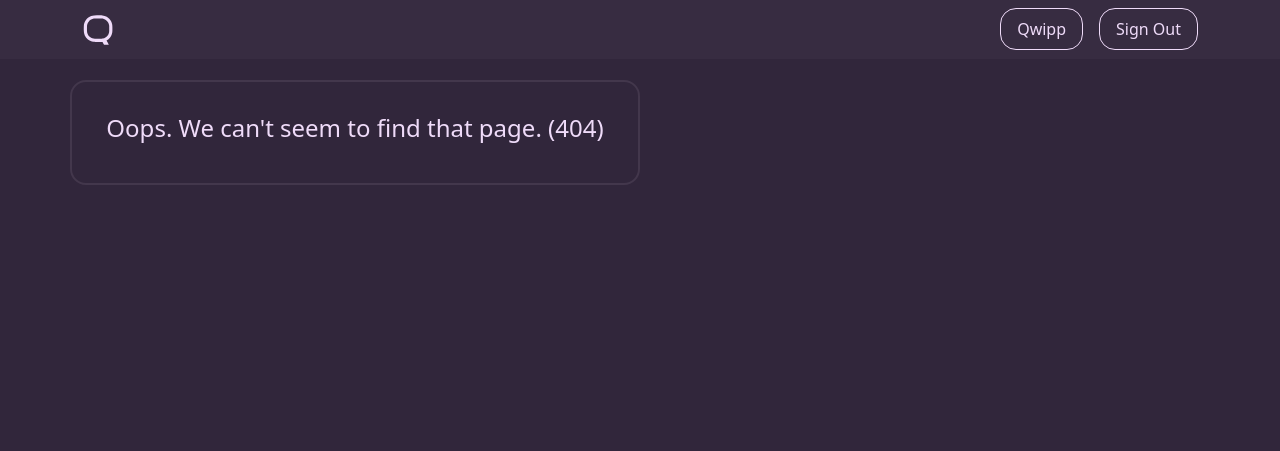
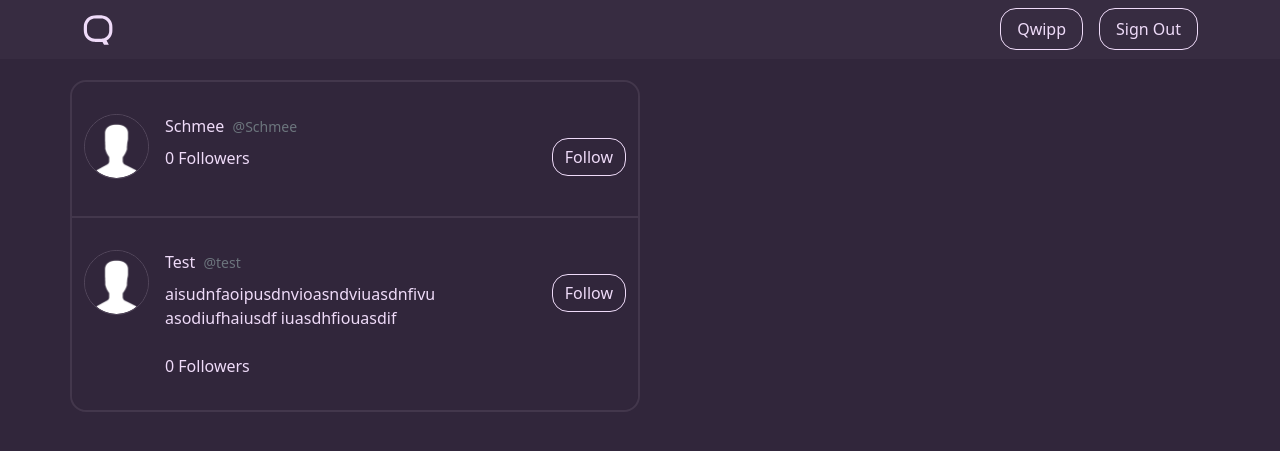
Before and after one commit to flynnsol/Qwippit, a Flask app: a page that uses qwippit/templates/main/layout.html in a window 1280 px wide. Shown: the top 451 px of the page. Run offline with Flask 3, Linux system fonts and the light colour scheme; a user stored in the database is signed in.

Commit message:
following mostly finished

```diff
--- a/qwippit/static/main.css
+++ b/qwippit/static/main.css
@@ -186,6 +186,38 @@ a {
     border-bottom: none;
     border-bottom-right-radius: 1rem;
     border-bottom-left-radius: 1rem;
+}
+
+.content-section-last {
+    cursor: pointer;
+    padding-top: 2rem;
+    padding-bottom: 2rem;
+    border-bottom: none;
+    border-color: #43374C;
+    background-color: #31263B;
+    transition: background-color 0.25s ease;
+}
+
+.content-section-last:hover {
+    background-color: #372C41;
+}
+
+.content-section-only {
+    cursor: pointer;
+    padding-top: 2rem;
+    padding-bottom: 2rem;
+    border-bottom: none;
+    border-color: #43374C;
+    background-color: #31263B;
+    border-top-right-radius: 1rem;
+    border-top-left-radius: 1rem;
+    border-bottom-right-radius: 1rem;
+    border-bottom-left-radius: 1rem;
+    transition: background-color 0.25s ease;
+}
+
+.content-section-only:hover {
+    background-color: #372C41;
 }
 
 .border-highlight {
@@ -431,6 +463,18 @@ input:-webkit-autofill:focus {
     resize: none;
 }
 
+/* Followers/Following */
+
+.user-feed:first-child {
+    border-top-right-radius: 1rem;
+    border-top-left-radius: 1rem;
+}
+
+.user-feed-last {
+    border-bottom-right-radius: 1rem;
+    border-bottom-left-radius: 1rem;
+}
+
 
 /* alert flash messages */
 
--- /dev/null
+++ b/qwippit/templates/users/userfollowers.html
@@ -0,0 +1,78 @@
+{% extends "main/layout.html" %}
+{% block content %}
+    <div class="followers">
+        {% for user in followers %}
+            {% if loop.length == 1 %}
+                <article onclick="location.href='{{ url_for('users.profile', username=user.username) }}'" class="row content-section-only user-feed">
+            {% elif loop.last %}
+                <article onclick="location.href='{{ url_for('users.profile', username=user.username) }}'" class="row content-section-last user-feed-last">
+            {% else %}
+                <article onclick="location.href='{{ url_for('users.profile', username=user.username) }}'" class="row content-section user-feed">
+            {% endif %}
+                <div class="d-flex media">
+                    <div class="col-lg d-flex">
+                        <img class="me-3 rounded-circle border border-highlight" width="65px" height="65px" src="{{ url_for('static', filename='profile_pics/' + user.image_file) }}">
+                        <div class="media-body">
+                            <div class="article-metadata mb-2">
+                                <a class="author-link me-1" href="{{ url_for('users.profile', username=user.username) }}">{{ user.displayname }}</a>
+                                <small class="text-muted">@{{ user.username }}</small>
+                            </div>
+                            {% if user.bio %}
+                                <div class="article-metadata bio mb-4">
+                                    <p class="main-font-nh">{{ user.bio }}</p>
+                                </div>
+                            {% endif %}
+                            <div class="followers-following mt-2">
+                                <div class="followers">
+                                    {% if user.followers.count() == 1 %}
+                                        <a href="{{ url_for('users.user_followers', username=user.username) }}" class="main-font" id="user-followers-{{ user.id }}">{{ user.followers.count() | number_format }} Follower</a>
+                                    {% else %}
+                                        <a href="{{ url_for('users.user_followers', username=user.username) }}" class="main-font" id="user-followers-{{ user.id }}">{{ user.followers.count() | number_format }} Followers</a>
+                                    {% endif %}
+                                </div>
+                            </div>
+                        </div>
+                    </div>
+                    {% if request.MOBILE %}
+                        <div class="follow col-sm ms-4 mt-4" style="text-align: right;">
+                    {% else %}
+                        <div class="follow col-sm mt-4" style="text-align: right;">
+                    {% endif %}
+                        {% if current_user.is_following(user) %}
+                            <button type="button" id="follow-button-{{ user.id }}" onclick="followUser('{{ user.id }}'); event.stopPropagation();" class="btn btn-primary mb-2">Unfollow</button>
+                        {% elif current_user == user %}
+
+                        {% else %}
+                            <button type="button" id="follow-button-{{ user.id }}" onclick="followUser('{{ user.id }}'); event.stopPropagation();" class="btn btn-outline-primary mb-2">Follow</button>
+                        {% endif %}
+                    </div>
+                </div>
+            </article>
+        {% endfor %}
+        <script>
+          function followUser(user_id) {
+                var btn = document.getElementById("follow-button-" + user_id);
+                if (btn.getAttribute("class") === "btn btn-outline-primary mb-2") {
+                    btn.setAttribute("class", "btn btn-primary mb-2");
+                    btn.innerHTML = 'Unfollow';
+                } else {
+                    btn.setAttribute("class", "btn btn-outline-primary mb-2");
+                    btn.innerHTML = 'Follow';
+                }
+
+                $.ajax({
+                    url: '/u/' + user_id + '/follow',
+                    type: 'POST',
+                    data: { user_id },
+                    success: function (data) {
+                        if (parseInt(data) === 1) {
+                            $('#user-followers-' + user_id).text(data + " Follower");
+                        } else {
+                            $('#user-followers-' + user_id).text(data + " Followers");
+                        }
+                    }
+                });
+            }
+        </script>
+    </div>
+{% endblock content %}
--- a/qwippit/users/routes.py
+++ b/qwippit/users/routes.py
@@ -18,6 +18,14 @@ users = Blueprint('users', __name__)
 reset_blacklist = set()
 verify_blacklist = set()
 
+def number_format(num):
+    magnitude = 0
+    while num >= 1000:
+        num = float('{:.3g}'.format(num))
+        magnitude += 1
+        num /= 1000.0
+    formatted_num = '{:,.1f}'.format(num) if 1000 <= num < 10000 else '{:f}'.format(num)
+    return '{}{}'.format(formatted_num.rstrip('0').rstrip('.'), ['', 'K', 'M', 'B', 'T'][magnitude])
 
 
 @users.route("/signup", methods=['GET', 'POST'])
@@ -60,7 +68,7 @@ def signout():
     return redirect(url_for('main.home'))
 
 
-@users.route("/<string:username>")
+@users.route("/u/<string:username>")
 def profile(username):
     user = User.query.filter(func.lower(User.username) == func.lower(username)).first_or_404()
     qwipps = Qwipp.query.filter_by(author=user)\
@@ -71,7 +79,7 @@ def profile(username):
 
 
 # Qwipps
-@users.route("/<string:username>/qwipp/<int:qwipp_id>")
+@users.route("/u/<string:username>/qwipp/<int:qwipp_id>")
 def qwipp(username, qwipp_id):
     user = User.query.filter(func.lower(User.username) == func.lower(username)).first_or_404()
     qwipp = Qwipp.query.get_or_404(qwipp_id)
@@ -99,7 +107,7 @@ def qwipp(username, qwipp_id):
         return render_template('qwipps/qwipp.html', title=user.displayname + " (@" + username + ")", qwipp=qwipp, user=user)
 
 
-@users.route("/<string:username>/qwipp/<int:qwipp_id>/edit", methods=['GET', 'POST'])
+@users.route("/u/<string:username>/qwipp/<int:qwipp_id>/edit", methods=['GET', 'POST'])
 @login_required
 def update_qwipp(username, qwipp_id):
     qwipp = Qwipp.query.get_or_404(qwipp_id)
@@ -117,7 +125,7 @@ def update_qwipp(username, qwipp_id):
     return render_template('qwipps/edit_qwipp.html', title=qwipp.author.displayname + " (@" + username + ")", qwipp=qwipp, qwipp_form=form)
 
 
-@users.route('/<string:username>/qwipp/<int:qwipp_id>/delete', methods=['POST'])
+@users.route('/u/<string:username>/qwipp/<int:qwipp_id>/delete', methods=['POST'])
 @login_required
 def delete_qwipp(username, qwipp_id):
     qwipp = Qwipp.query.get_or_404(qwipp_id)
@@ -129,12 +137,12 @@ def delete_qwipp(username, qwipp_id):
     return redirect(url_for('main.home'))
 
 
-@users.route('/<string:username>/qwipp/<int:qwipp_id>/like', methods=['POST'])
+@users.route('/u/<string:username>/qwipp/<int:qwipp_id>/like', methods=['POST'])
 @login_required
 def like_qwipp(username, qwipp_id):
     qwipp = Qwipp.query.get_or_404(qwipp_id)
     if qwipp.author == current_user:
-        return jsonify({'likes': qwipp.likes})
+        return jsonify(number_format(qwipp.likes))
 
     if qwipp in current_user.liked_qwipps:
         current_user.liked_qwipps.remove(qwipp)
@@ -144,10 +152,10 @@ def like_qwipp(username, qwipp_id):
         qwipp.likes = qwipp.likes + 1
 
     db.session.commit()
-    return jsonify({'likes': qwipp.likes})
+    return jsonify(number_format(qwipp.likes))
 
 
-@users.route("/<string:username>/qwipp/<int:qwipp_id>/reply", methods=['GET', 'POST'])
+@users.route("/u/<string:username>/qwipp/<int:qwipp_id>/reply", methods=['GET', 'POST'])
 @login_required
 def reply_qwipp(username, qwipp_id):
     qwipp = Qwipp.query.get_or_404(qwipp_id)
@@ -163,7 +171,7 @@ def reply_qwipp(username, qwipp_id):
 
 
 # Qwills
-@users.route("/<string:username>/qwill/<int:qwill_id>")
+@users.route("/u/<string:username>/qwill/<int:qwill_id>")
 def qwill(username, qwill_id):
     user = User.query.filter(func.lower(User.username) == func.lower(username)).first_or_404()
     qwill = Qwill.query.get_or_404(qwill_id)
@@ -183,7 +191,7 @@ def qwill(username, qwill_id):
     return render_template('qwills/qwill.html', title=user.displayname + " (@" + username + ")", qwill=qwill, user=user)
 
 
-@users.route("/<string:username>/qwill/<int:qwill_id>/edit", methods=['GET', 'POST'])
+@users.route("/u/<string:username>/qwill/<int:qwill_id>/edit", methods=['GET', 'POST'])
 @login_required
 def update_qwill(username, qwill_id):
     qwill = Qwill.query.get_or_404(qwill_id)
@@ -203,7 +211,7 @@ def update_qwill(username, qwill_id):
     return render_template('qwills/edit_qwill.html', title=qwill.author.displayname + " (@" + username + ")", qwill=qwill, qwill_form=form)
 
 
-@users.route('/<string:username>/qwill/<int:qwill_id>/delete', methods=['POST'])
+@users.route('/u/<string:username>/qwill/<int:qwill_id>/delete', methods=['POST'])
 @login_required
 def delete_qwill(username, qwill_id):
     qwill = Qwill.query.get_or_404(qwill_id)
@@ -215,27 +223,25 @@ def delete_qwill(username, qwill_id):
     return redirect(url_for('main.home'))
 
 
-@users.route('/<string:username>/qwill/<int:qwill_id>/like', methods=['POST'])
+@users.route('/u/<string:username>/qwill/<int:qwill_id>/like', methods=['POST'])
+@login_required
 def like_qwill(username, qwill_id):
     qwill = Qwill.query.get_or_404(qwill_id)
-    if current_user.is_authenticated:
-        if qwill.author == current_user:
-            return jsonify({'likes': qwill.likes})
+    if qwill.author == current_user:
+        return jsonify(number_format(qwill.likes))
 
-        if qwill in current_user.liked_qwills:
-            current_user.liked_qwills.remove(qwill)
-            qwill.likes = qwill.likes - 1
-        else:
-            current_user.liked_qwills.append(qwill)
-            qwill.likes = qwill.likes + 1
+    if qwill in current_user.liked_qwills:
+        current_user.liked_qwills.remove(qwill)
+        qwill.likes = qwill.likes - 1
+    else:
+        current_user.liked_qwills.append(qwill)
+        qwill.likes = qwill.likes + 1
 
-        db.session.commit()
-        return jsonify({'likes': qwill.likes, 'authenticated': True})
-    else:
-        return jsonify({'likes': qwill.likes, 'authenticated': False})
+    db.session.commit()
+    return jsonify(number_format(qwill.likes))
 
 
-@users.route("/<string:username>/qwill/<int:qwill_id>/reply", methods=['GET', 'POST'])
+@users.route("/u/<string:username>/qwill/<int:qwill_id>/reply", methods=['GET', 'POST'])
 @login_required
 def reply_qwill(username, qwill_id):
     qwill = Qwill.query.get_or_404(qwill_id)
@@ -331,7 +337,7 @@ def change_password():
             return redirect(url_for('users.change_password'))
     return render_template('users/change_password.html', title="Change Password", form=form)
 
-@users.route('/<int:user_id>/delete', methods=['POST'])
+@users.route('/u/<int:user_id>/delete', methods=['POST'])
 @login_required
 def delete_user(user_id):
     user = User.query.get_or_404(user_id)
@@ -416,20 +422,32 @@ def verify_request():
 
 
 # Following
-@users.route("/<string:username>/follow", methods=['POST'])
-def follow_user(username):
-    user = User.query.get_or_404(username)
-    if current_user.is_authenticated:
-        if user == current_user:
-            return None
+@users.route("/u/<int:user_id>/follow", methods=['POST'])
+@login_required
+def follow_user(user_id):
+    user = User.query.get_or_404(user_id)
+    if user == current_user:
+        return None
 
-        if current_user.is_following(user):
-            current_user.unfollow(user)
-        else:
-            current_user.follow(user)
+    if current_user.is_following(user):
+        current_user.unfollow(user)
+    else:
+        current_user.follow(user)
 
-        db.session.commit()
+    db.session.commit()
 
-        return jsonify({'follow': current_user.is_following(user), 'authenticated': True})
-    else:
-        return jsonify({'follow': current_user.is_following(user), 'authenticated': True})
+    return jsonify(number_format(user.followers.count()))
+
+
+@users.route("/u/<string:username>/followers")
+def user_followers(username):
+    user = User.query.filter(func.lower(User.username) == func.lower(username)).first_or_404()
+    followers = user.followers
+    return render_template('users/userfollowers.html', title="@" + username + " - Followers", followers=followers)
+
+
+@users.route("/u/<string:username>/following")
+def user_following(username):
+    user = User.query.filter(func.lower(User.username) == func.lower(username)).first_or_404()
+    following = user.following
+    return render_template('users/userfollowing.html', title="@" + username + " - Following", following=following)
```
Also changed, not shown: qwippit/models.py (+17 -10 lines), qwippit/templates/main/home.html (+8 -6 lines), qwippit/templates/qwills/qwill.html (+9 -7 lines), qwippit/templates/qwipps/qwipp.html (+8 -6 lines), qwippit/templates/users/profile.html (+35 -27 lines), qwippit/templates/users/userfollowing.html (added, +78 -0 lines), instance/site.db.
